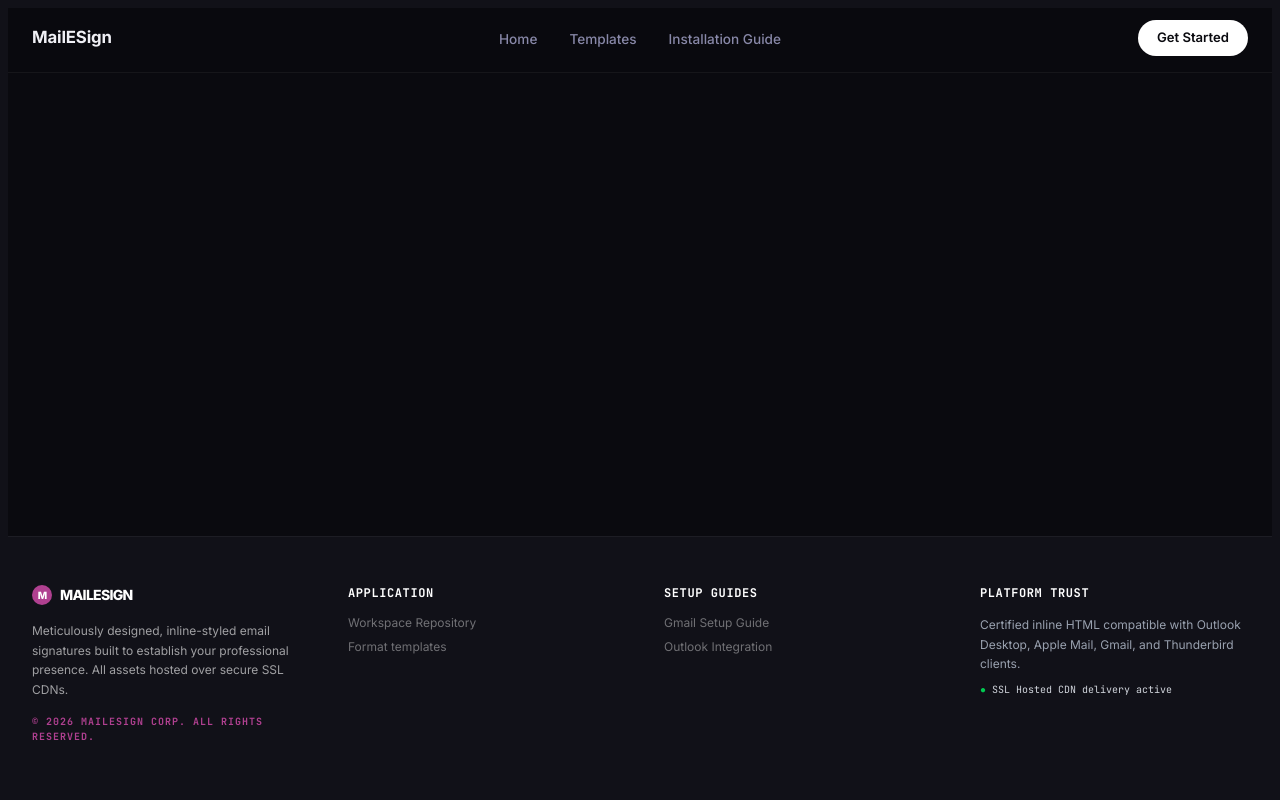
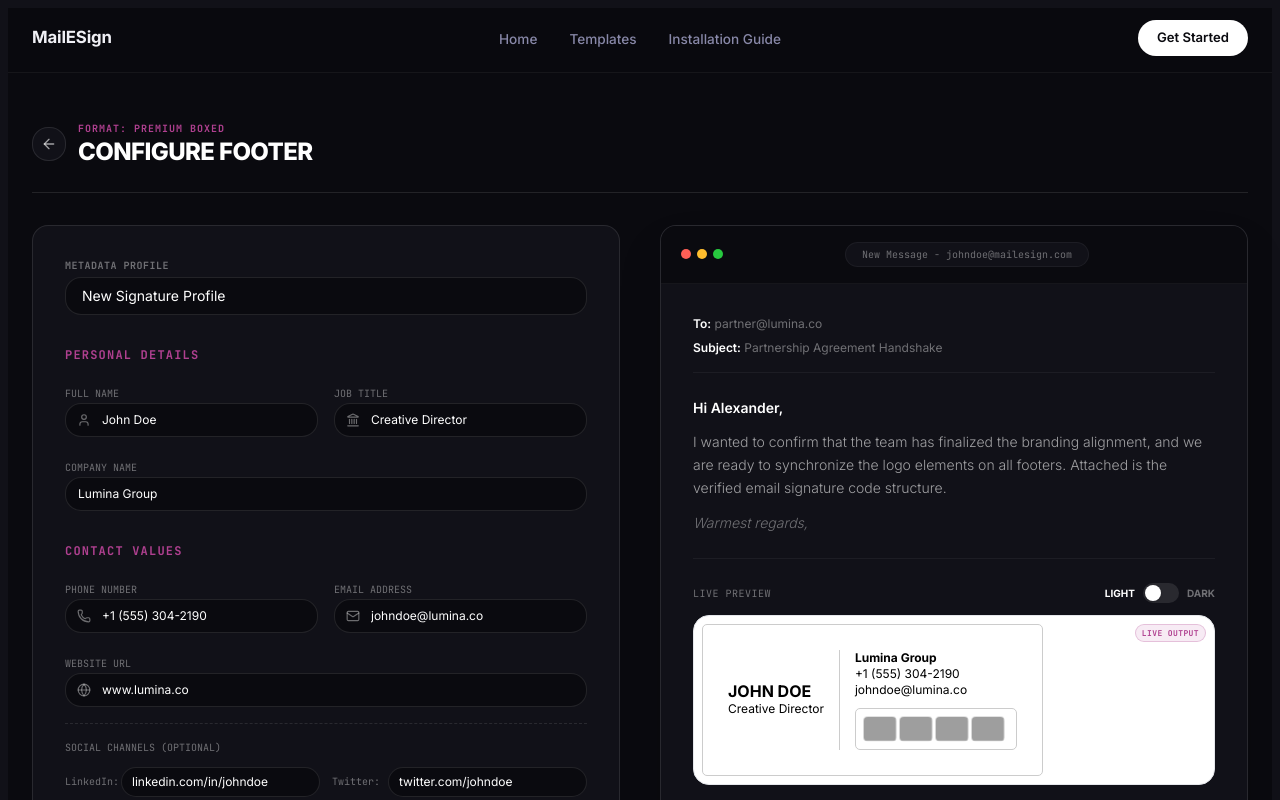
Before and after one commit to anshvermadev/MailESign, a React (Vite) app: page /editor/new in a window 1280 px wide. Shown: the top 800 px of the page. Built offline with nearby package versions, Linux system fonts and the light colour scheme; grey boxes are pictures that could not be loaded; a web font is replaced by a local one.

Commit message:
state handeling and ui chnages

```diff
--- a/package.json
+++ b/package.json
@@ -21,6 +21,7 @@
     "react": "^19.0.1",
     "react-dom": "^19.0.1",
     "react-easy-crop": "^6.0.2",
+    "react-hot-toast": "^2.6.0",
     "react-icons": "^5.7.0",
     "react-router-dom": "^7.18.0",
     "vite": "^6.2.3"
--- a/src/App.tsx
+++ b/src/App.tsx
@@ -7,19 +7,18 @@
 
 // Views
 import LandingPage from './pages/LandingPage';
-import Dashboard from './pages/Dashboard';
 import TemplatePicker from './pages/TemplatePicker';
 import SignatureEditor from './pages/SignatureEditor';
 import InstallSteps from './pages/InstallSteps';
 
-type ActiveView = 'landing' | 'dashboard' | 'templates' | 'editor' | 'install-steps';
+type ActiveView = 'landing' | 'templates' | 'editor' | 'install-steps';
+
+import { Toaster } from 'react-hot-toast';
 
 export default function App() {
   const navigate = useNavigate();
   const location = useLocation();
   const [signatures, setSignatures] = useState<Signature[]>([]);
-  const [selectedSignatureForEdit, setSelectedSignatureForEdit] = useState<Signature | null>(null);
-  const [selectedTemplateId, setSelectedTemplateId] = useState<TemplateType | null>(null);
   const [mobileMenuOpen, setMobileMenuOpen] = useState(false);
 
   const getActiveView = (): ActiveView => {
@@ -43,38 +42,39 @@
   };
 
   const handleSelectTemplate = (templateId: TemplateType) => {
-    setSelectedTemplateId(templateId);
-    setSelectedSignatureForEdit(null); // Clear editing profile since we are creating new
-    navigate('/editor');
+    navigate(`/editor/new?template=${templateId}`);
   };
 
   const handleEditSignatureLaunch = (sig: Signature) => {
-    setSelectedSignatureForEdit(sig);
-    setSelectedTemplateId(sig.templateId);
-    navigate('/editor');
+    navigate(`/editor/${sig.id}`);
   };
 
   const handleDeleteSignature = (id: string) => {
-    const updated = signatures.filter(s => s.id !== id);
-    handleUpdateSignaturesState(updated);
+    setSignatures((prev) => {
+      const updated = prev.filter(s => s.id !== id);
+      setStoredSignatures(updated);
+      return updated;
+    });
   };
 
   const handleSaveSignature = (savedSig: Signature) => {
-    const exists = signatures.some(s => s.id === savedSig.id);
-    let updated: Signature[];
+    setSignatures((prev) => {
+      const exists = prev.some(s => s.id === savedSig.id);
+      let updated: Signature[];
 
-    if (exists) {
-      updated = signatures.map(s => s.id === savedSig.id ? savedSig : s);
-    } else {
-      updated = [savedSig, ...signatures];
-    }
-
-    handleUpdateSignaturesState(updated);
+      if (exists) {
+        updated = prev.map(s => s.id === savedSig.id ? savedSig : s);
+      } else {
+        updated = [savedSig, ...prev];
+      }
+      setStoredSignatures(updated);
+      return updated;
+    });
   };
 
-  const handleViewChange = (view: ActiveView) => {
-    if (view === 'landing') navigate('/');
-    else navigate(`/${view}`);
+  const handleViewChange = (view: string, state?: any) => {
+    if (view === 'landing') navigate('/', { state });
+    else navigate(`/${view}`, { state });
     setMobileMenuOpen(false);
     document.body.style.overflow = '';
     window.scrollTo(0, 0);
@@ -82,6 +82,26 @@
 
   return (
     <div className="min-h-screen flex flex-col bg-[#0a0a0f] text-[#f0f0f5] font-sans antialiased selection:bg-[#b04090]/20 selection:text-[#b04090] border-8 border-[#111118]">
+      <Toaster
+        position="bottom-center"
+        toastOptions={{
+          style: {
+            background: '#111118',
+            color: '#fff',
+            border: '1px solid rgba(255, 255, 255, 0.1)',
+            fontSize: '12px',
+            fontFamily: 'monospace',
+            textTransform: 'uppercase',
+            letterSpacing: '0.05em'
+          },
+          success: {
+            iconTheme: {
+              primary: '#b04090',
+              secondary: '#fff',
+            },
+          },
+        }}
+      />
 
       {/* XERO STYLE NAVIGATION BAR */}
       <nav className="xero-nav sticky top-0 bg-[#0a0a0f]/95 backdrop-blur-md" style={{ borderBottom: '1px solid rgba(255,255,255,0.05)', marginBottom: 0, paddingBottom: 16 }}>
@@ -121,24 +141,24 @@
                 <LandingPage onNavigate={handleViewChange} />
               </motion.div>
             } />
-            <Route path="/dashboard" element={
-              <motion.div initial={{ opacity: 0, y: 5 }} animate={{ opacity: 1, y: 0 }} exit={{ opacity: 0, y: -5 }} transition={{ duration: 0.25 }}>
-                <Dashboard signatures={signatures} onEdit={handleEditSignatureLaunch} onDelete={handleDeleteSignature} onNavigate={handleViewChange} />
-              </motion.div>
-            } />
             <Route path="/templates" element={
               <motion.div initial={{ opacity: 0, y: 5 }} animate={{ opacity: 1, y: 0 }} exit={{ opacity: 0, y: -5 }} transition={{ duration: 0.25 }}>
                 <TemplatePicker onSelect={handleSelectTemplate} onNavigate={handleViewChange} />
               </motion.div>
             } />
-            <Route path="/editor" element={
+            <Route path="/editor/:id" element={
               <motion.div initial={{ opacity: 0, y: 5 }} animate={{ opacity: 1, y: 0 }} exit={{ opacity: 0, y: -5 }} transition={{ duration: 0.25 }}>
-                <SignatureEditor initialSignature={selectedSignatureForEdit} selectedTemplateId={selectedTemplateId} onSave={handleSaveSignature} onNavigate={handleViewChange} />
+                <SignatureEditor signatures={signatures} onSave={handleSaveSignature} onNavigate={handleViewChange} />
+              </motion.div>
+            } />
+            <Route path="/editor/new" element={
+              <motion.div initial={{ opacity: 0, y: 5 }} animate={{ opacity: 1, y: 0 }} exit={{ opacity: 0, y: -5 }} transition={{ duration: 0.25 }}>
+                <SignatureEditor signatures={signatures} onSave={handleSaveSignature} onNavigate={handleViewChange} />
               </motion.div>
             } />
             <Route path="/install-steps" element={
               <motion.div initial={{ opacity: 0, y: 5 }} animate={{ opacity: 1, y: 0 }} exit={{ opacity: 0, y: -5 }} transition={{ duration: 0.25 }}>
-                <InstallSteps signatures={signatures} />
+                <InstallSteps signatures={signatures} onEdit={handleEditSignatureLaunch} onDelete={handleDeleteSignature} />
               </motion.div>
             } />
           </Routes>
@@ -167,7 +187,7 @@
           <div className="space-y-3.5">
             <h4 className="text-xs font-mono uppercase tracking-wider font-bold text-white">Application</h4>
             <div className="flex flex-col gap-2 text-xs">
-              <button onClick={() => handleViewChange('dashboard')} className="hover:text-white text-left transition-colors">Workspace Repository</button>
+              <button onClick={() => handleViewChange('install-steps')} className="hover:text-white text-left transition-colors">Saved Signatures</button>
               <button onClick={() => handleViewChange('templates')} className="hover:text-white text-left transition-colors">Format templates</button>
             </div>
           </div>
--- a/src/pages/InstallSteps.tsx
+++ b/src/pages/InstallSteps.tsx
@@ -1,19 +1,24 @@
 import React, { useState } from 'react';
 import { motion } from 'motion/react';
-import { Mail, Check, Copy, AlertCircle, Info, Settings, Layout, ExternalLink, HelpCircle, ChevronDown } from 'lucide-react';
+import { useLocation } from 'react-router-dom';
+import { Mail, Check, Copy, AlertCircle, Info, Settings, Layout, ExternalLink, HelpCircle, ChevronDown, Edit3, Trash2 } from 'lucide-react';
 import { FaEnvelope, FaMicrosoft, FaGlobe, FaApple } from 'react-icons/fa';
 import { Signature } from '../types';
 import { generateSignatureHTML, copyHtmlToClipboard } from '../utils';
 import SignaturePreview from '../components/SignaturePreview';
+import toast from 'react-hot-toast';
 
 interface InstallStepsProps {
   signatures: Signature[];
+  onEdit?: (sig: Signature) => void;
+  onDelete?: (id: string) => void;
 }
 
 type ClientType = 'gmail' | 'outlook-desktop' | 'outlook-web' | 'apple';
 
-export default function InstallSteps({ signatures }: InstallStepsProps) {
-  const [selectedSigId, setSelectedSigId] = useState<string>(signatures[0]?.id || '');
+export default function InstallSteps({ signatures, onEdit, onDelete }: InstallStepsProps) {
+  const location = useLocation();
+  const [selectedSigId, setSelectedSigId] = useState<string>(location.state?.selectedSignatureId || signatures[0]?.id || '');
   const [activeClient, setActiveClient] = useState<ClientType>('gmail');
   const [isDropdownOpen, setIsDropdownOpen] = useState(false);
   const [copiedRich, setCopiedRich] = useState(false);
@@ -28,9 +33,10 @@
     const success = await copyHtmlToClipboard(htmlString);
     if (success) {
       setCopiedRich(true);
+      toast.success('Rich Signature Copied!');
       setTimeout(() => setCopiedRich(false), 2000);
     } else {
-      alert('Your browser blocked clipboard access. Please manually copy the preview.');
+      toast.error('Clipboard access blocked. Please manually copy.');
     }
   };
 
@@ -39,6 +45,7 @@
     const htmlString = generateSignatureHTML(selectedSig);
     navigator.clipboard.writeText(htmlString);
     setCopiedRaw(true);
+    toast.success('Raw HTML Copied!');
     setTimeout(() => setCopiedRaw(false), 2000);
   };
 
@@ -115,7 +122,29 @@
 
                 {/* Live Minimal Preview Container */}
                 <div className="border border-white/5 p-4 rounded-2xl bg-[#0a0a0f] space-y-2 overflow-x-auto">
-                  <div className="text-[9px] font-mono text-white/30 uppercase tracking-wider">Preview Signature:</div>
+                  <div className="flex items-center justify-between">
+                    <div className="text-[9px] font-mono text-white/30 uppercase tracking-wider">Preview Signature:</div>
+                    <div className="flex gap-4">
+                      {onEdit && selectedSig && (
+                        <button onClick={() => onEdit(selectedSig)} className="flex items-center gap-1 text-[10px] font-bold text-white/40 hover:text-white uppercase transition-colors">
+                          <Edit3 className="w-3 h-3" /> Edit
+                        </button>
+                      )}
+                      {onDelete && selectedSig && (
+                        <button onClick={() => {
+                            if (confirm('Are you sure you want to delete this signature?')) {
+                              onDelete(selectedSig.id);
+                              toast.success('Signature Deleted!');
+                              setSelectedSigId(signatures.find(s => s.id !== selectedSig.id)?.id || '');
+                            }
+                          }}
+                          className="flex items-center gap-1 text-[10px] font-bold text-red-400/50 hover:text-red-400 uppercase transition-colors"
+                        >
+                          <Trash2 className="w-3 h-3" /> Delete
+                        </button>
+                      )}
+                    </div>
+                  </div>
                   <SignaturePreview signature={selectedSig} className="!p-4 !min-h-[100px] border border-white/10" />
                 </div>
 
--- a/src/pages/SignatureEditor.tsx
+++ b/src/pages/SignatureEditor.tsx
@@ -5,18 +5,26 @@
 import { generateSignatureHTML, copyHtmlToClipboard } from '../utils';
 import Cropper from 'react-easy-crop';
 import getCroppedImg from '../utils/crop';
+import { useParams, useSearchParams } from 'react-router-dom';
+import toast from 'react-hot-toast';
 
 interface SignatureEditorProps {
-  initialSignature?: Signature | null;
-  selectedTemplateId?: TemplateType | null;
+  signatures: Signature[];
   onSave: (sig: Signature) => void;
-  onNavigate: (view: string) => void;
+  onNavigate: (view: string, state?: any) => void;
 }
 
-export default function SignatureEditor({ initialSignature, selectedTemplateId, onSave, onNavigate }: SignatureEditorProps) {
+export default function SignatureEditor({ signatures, onSave, onNavigate }: SignatureEditorProps) {
+  const { id } = useParams<{ id: string }>();
+  const [searchParams] = useSearchParams();
+  const selectedTemplateId = searchParams.get('template') as TemplateType | null;
+
   // Local editable signature state
   const [sig, setSig] = useState<Signature>(() => {
-    if (initialSignature) return { ...initialSignature };
+    if (id && id !== 'new') {
+      const existing = signatures.find(s => s.id === id);
+      if (existing) return { ...existing };
+    }
 
     try {
       const draft = localStorage.getItem('signature_editor_draft');
@@ -62,13 +70,6 @@
   const [zoom, setZoom] = useState(1);
   const [croppedAreaPixels, setCroppedAreaPixels] = useState<any>(null);
 
-  // Load signature properties if we are in Edit mode
-  useEffect(() => {
-    if (initialSignature) {
-      setSig({ ...initialSignature });
-    }
-  }, [initialSignature]);
-
   // Auto-save to localStorage to prevent data loss on reload
   useEffect(() => {
     localStorage.setItem('signature_editor_draft', JSON.stringify(sig));
@@ -95,6 +96,7 @@
     const html = generateSignatureHTML(sig);
     await copyHtmlToClipboard(html);
     setCopied(true);
+    toast.success('HTML Code Copied!');
     setTimeout(() => setCopied(false), 2000);
   };
 
@@ -105,10 +107,11 @@
       updatedAt: new Date().toISOString().split('T')[0],
     });
     setSaveSuccess(true);
+    toast.success('Signature Saved!');
     localStorage.removeItem('signature_editor_draft');
     setTimeout(() => {
       setSaveSuccess(false);
-      onNavigate('dashboard');
+      onNavigate('install-steps', { selectedSignatureId: sig.id });
     }, 1500);
   };
 
@@ -117,7 +120,7 @@
 
     // 1MB limit check
     if (file.size > 1 * 1024 * 1024) {
-      alert('File size exceeds 1MB. Please choose a smaller image.');
+      toast.error('File size exceeds 1MB. Please choose a smaller image.');
       return;
     }
 
@@ -152,11 +155,11 @@
         handleFieldChange('logoUrl', data.data.url);
         setSelectedImage(null); // Close crop modal
       } else {
-        alert('Image upload failed: ' + (data.error?.message || 'Unknown error. Did you configure your API key?'));
+        toast.error('Image upload failed: ' + (data.error?.message || 'Unknown error.'));
       }
     } catch (error) {
       console.error('Upload error:', error);
-      alert('Image upload failed. Check console for details.');
+      toast.error('Image upload failed. Check console for details.');
     } finally {
       setIsUploading(false);
     }
@@ -184,7 +187,7 @@
           <div className="flex items-center gap-3">
             <button
               id="editor-btn-back"
-              onClick={() => onNavigate('dashboard')}
+              onClick={() => onNavigate('templates')}
               className="p-2 border border-white/10 bg-[#111118] hover:bg-white/5 rounded-2xl transition-all text-white/60 hover:text-white"
             >
               <ArrowLeft className="w-4 h-4" />
@@ -194,7 +197,7 @@
                 FORMAT: {sig.templateId.replace('-', ' ')}
               </div>
               <h1 className="text-2xl font-sans font-black uppercase text-white tracking-tight">
-                {initialSignature ? 'MODIFY FOOTER' : 'CONFIGURE FOOTER'}
+                {(id && id !== 'new') ? 'MODIFY FOOTER' : 'CONFIGURE FOOTER'}
               </h1>
             </div>
           </div>
@@ -204,9 +207,8 @@
 
         {/* Success Alert Banner */}
         {saveSuccess && (
-          <div className="bg-green-950/20 border border-green-900/50 text-green-400 text-xs rounded-2xl p-4 flex items-center gap-2">
-            <Check className="w-4 h-4 text-green-400 font-bold" />
-            <span>Success! The email signature profile was securely synchronized to your local repository. Navigating to Dashboard...</span>
+          <div className="hidden">
+            {/* Banner replaced by Toast notification */}
           </div>
         )}
 
@@ -336,6 +338,7 @@
               </div>
 
               {/* Social Channels Details */}
+              {['executive-modern', 'social-aligned', 'premium-boxed'].includes(sig.templateId) && (
                 <div className="pt-4 border-t border-dashed border-white/10 space-y-3">
                   <label className="text-[10px] font-mono text-white/40 uppercase block">Social Channels (Optional)</label>
                   <div className="grid grid-cols-1 sm:grid-cols-2 gap-3">
@@ -372,6 +375,9 @@
                         className="flex-1 px-2.5 py-1.5 border border-white/10 text-xs rounded-2xl bg-[#0a0a0f] text-white focus:bg-[#111118] focus:outline-none"
                       />
                     </div>
+
+                    {sig.templateId === 'premium-boxed' && (
+                      <>
                         <div className="flex items-center gap-2">
                           <span className="text-[10px] font-mono text-white/40 w-12 text-right">Facebook:</span>
                           <input
@@ -416,11 +422,15 @@
                             </span>
                           </div>
                         </div>
+                      </>
+                    )}
                   </div>
                 </div>
+              )}
             </div>
 
             {/* Section 3: Brand Assets */}
+            {['executive-modern', 'editorial-portrait', 'premium-boxed'].includes(sig.templateId) && (
               <div className="space-y-5">
                 <h3 className="text-xs font-mono text-[#b04090] uppercase tracking-widest font-bold">Brand Assets</h3>
 
@@ -464,6 +474,7 @@
                 </div>
 
               </div>
+            )}
 
             <button type="submit" className="hidden" />
           </form>
```
Also changed, not shown: src/utils/index.ts (+4 -4 lines), 1 other file (tests, documents, lock files or other folders). Lines whose indentation alone changed are shown as unchanged.
